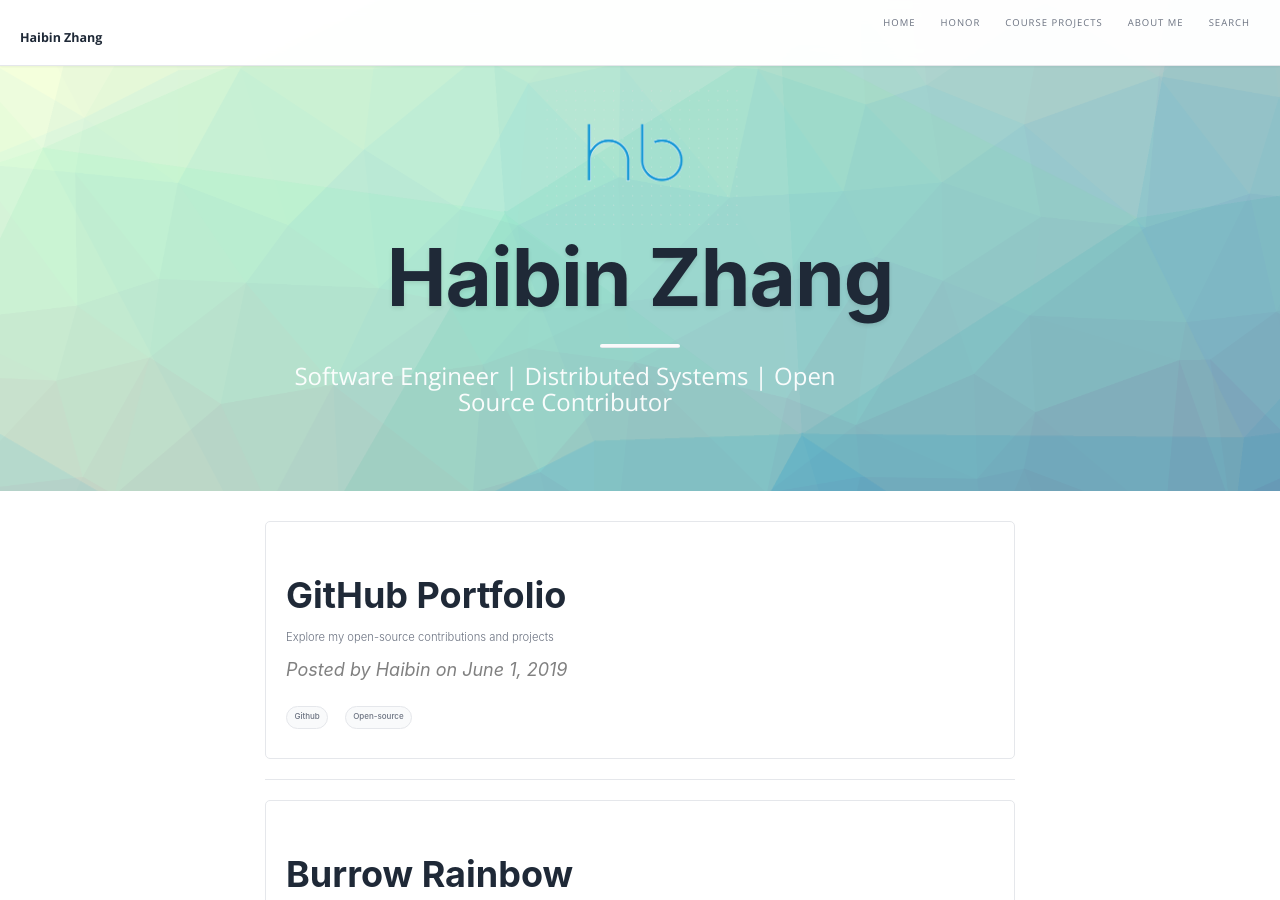
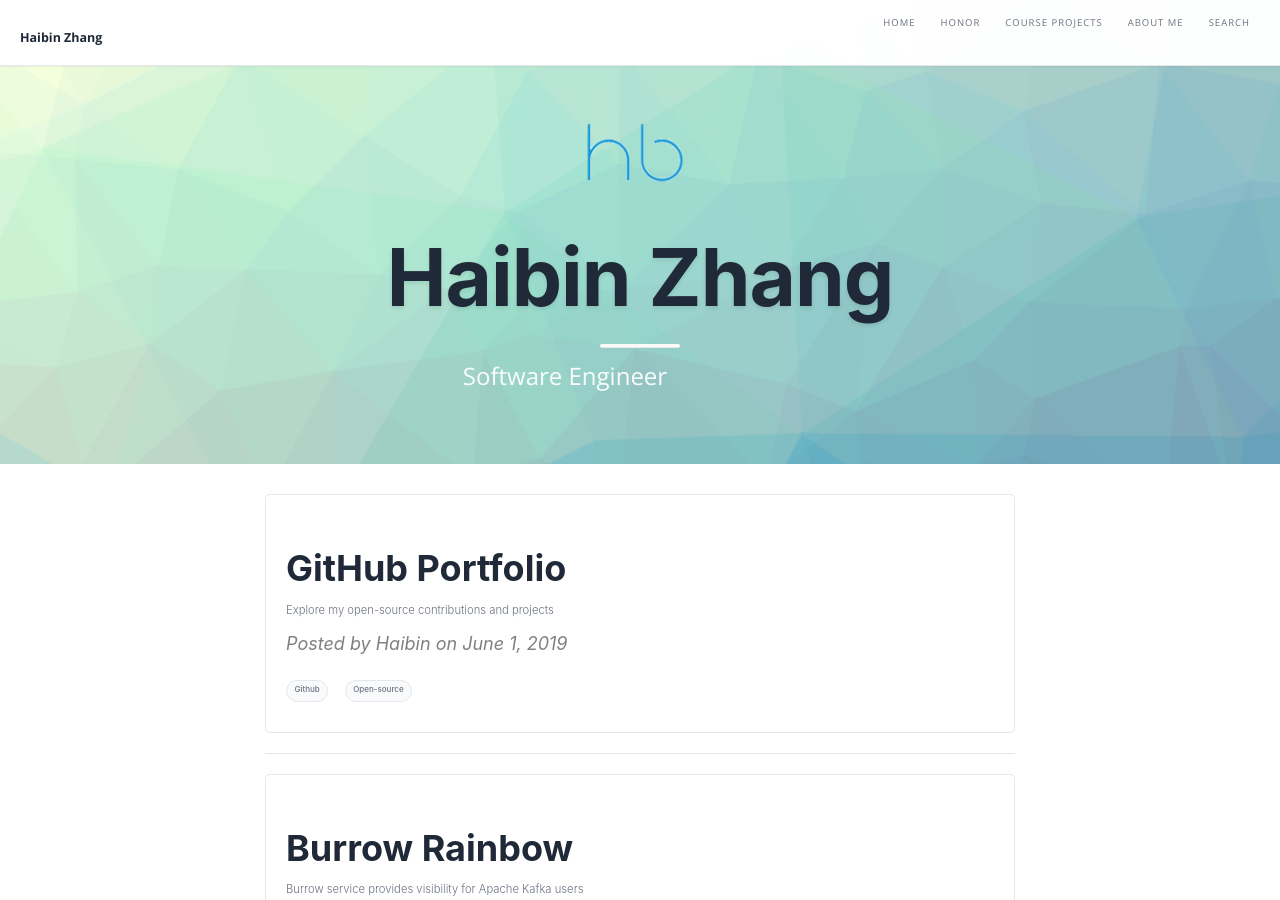
Before and after one commit to harbinzhang/harbinzhang.github.io, a Jekyll site: the page built from index.html, in a window 1280 px wide and 900 px high. Built offline with Jekyll 4.4.1, drawn with Linux system fonts in a browser that asks for light colours; nearby versions of some CDN libraries; the list of posts is cut into pages by our own code.

Commit message:
Simplify site description to just Software Engineer

```diff
--- a/_config.yml
+++ b/_config.yml
@@ -1,6 +1,6 @@
 # Site settings
 title: Haibin Zhang
-description: "Software Engineer | Distributed Systems | Open Source Contributor"
+description: "Software Engineer"
 url: "https://harbinzhang.github.io"
 
 
```
